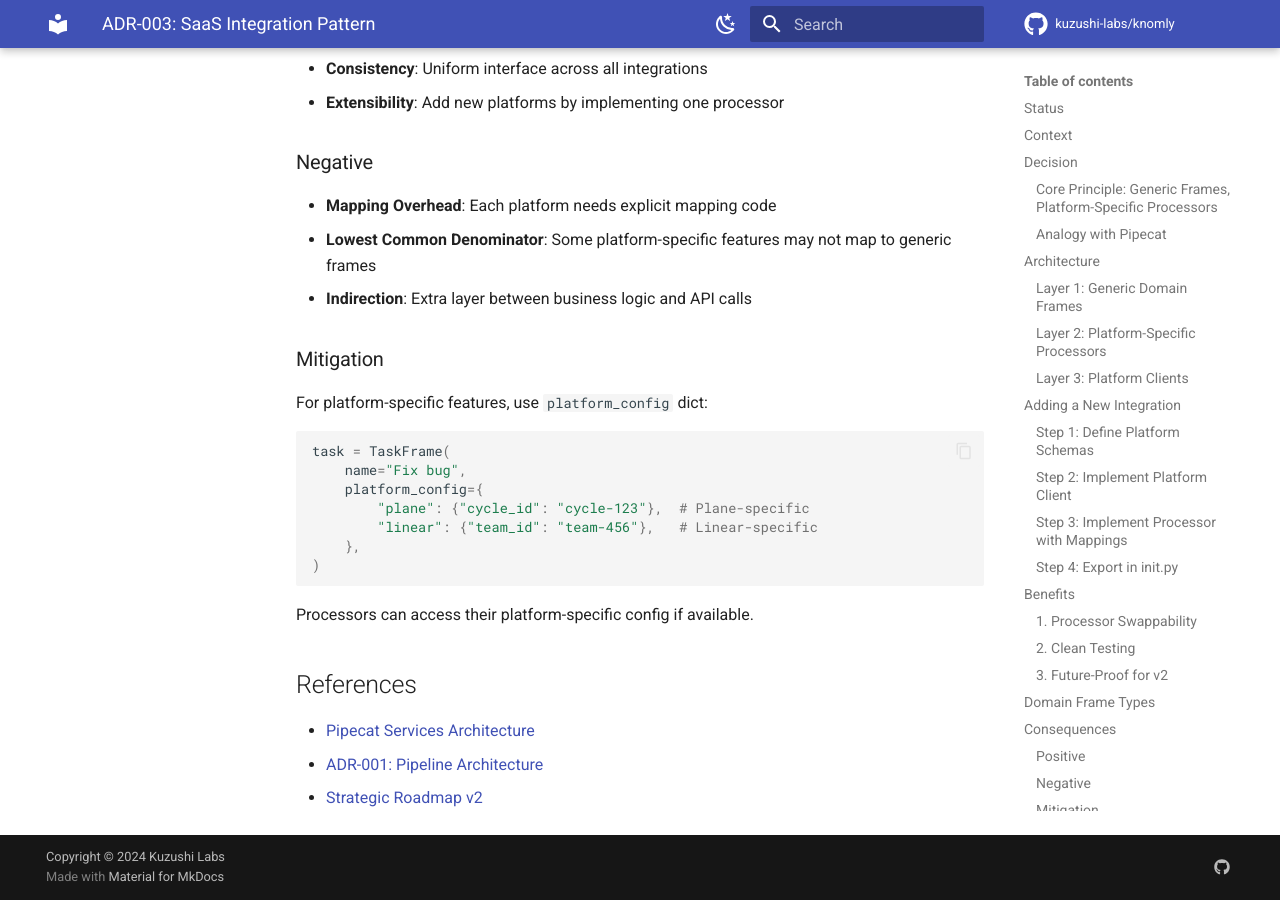
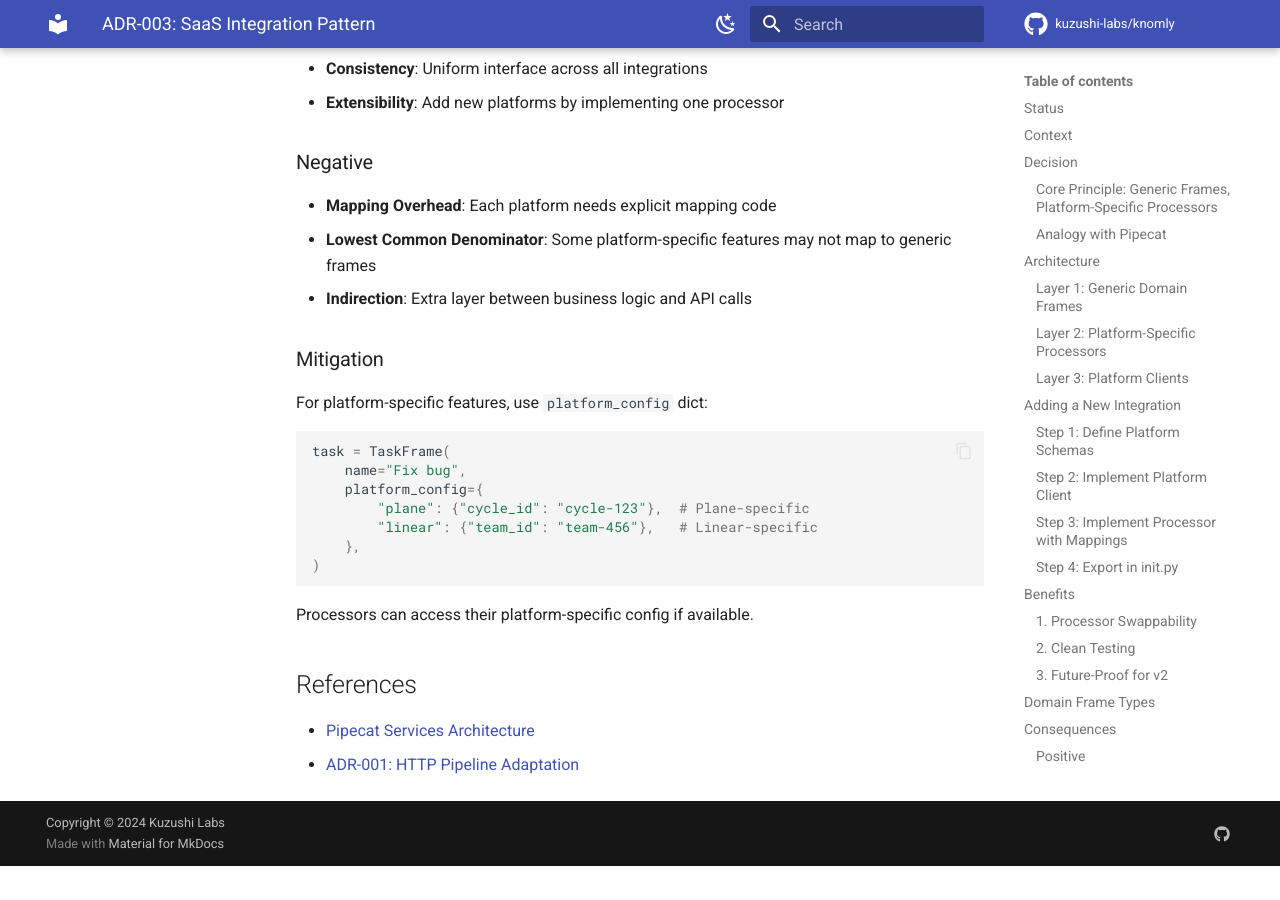
Before and after one commit to kuzushilabsorg/knomly, an MkDocs documentation site: the page built from docs/adr/ADR-003-integration-pattern.md, in a window 1280 px wide and 900 px high, scrolled down 6543 px. Built offline with MkDocs 1.6.1 and Material for MkDocs 9.7.7, drawn with Linux system fonts in a browser that asks for light colours; comment, search, counter and statistics services are not loaded; after the commit the page ends 7409 px from its top, so only the background shows below that.

Commit message:
docs(adr): fix broken links in ADR-003 and ADR-004
- Point to correct ADR-001-HTTP-PIPELINE-ADAPTATION.md path
- Remove non-existent roadmap link

🤖 Generated with [Claude Code](https://claude.com/claude-code)

Co-Authored-By: Claude Opus 4.5 <noreply@anthropic.com>

```diff
--- a/docs/adr/ADR-003-integration-pattern.md
+++ b/docs/adr/ADR-003-integration-pattern.md
@@ -324,5 +324,4 @@ Processors can access their platform-specific config if available.
 ## References
 
 - [Pipecat Services Architecture](https://github.com/pipecat-ai/pipecat)
-- [ADR-001: Pipeline Architecture](./ADR-001-pipeline-architecture.md)
-- [Strategic Roadmap v2](../roadmap/STRATEGIC_ROADMAP_V2.md)
+- [ADR-001: HTTP Pipeline Adaptation](../architecture/ADR-001-HTTP-PIPELINE-ADAPTATION.md)
```
Also changed, not shown: docs/adr/ADR-004-v1-v2-invariants.md (+1 -1 lines).
